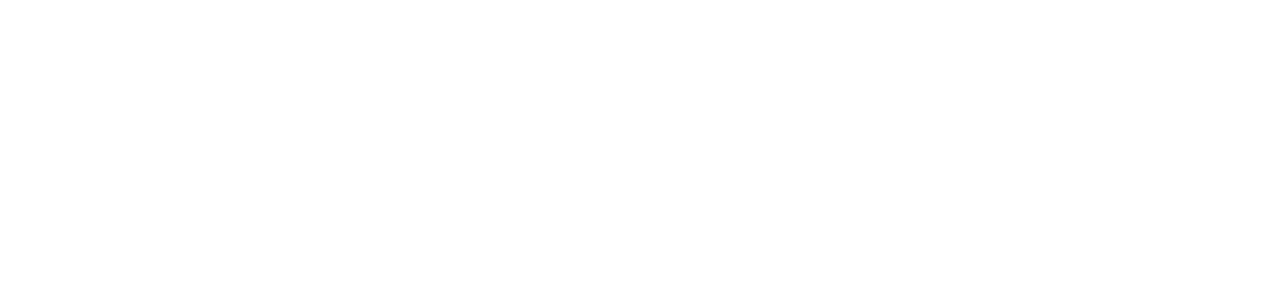
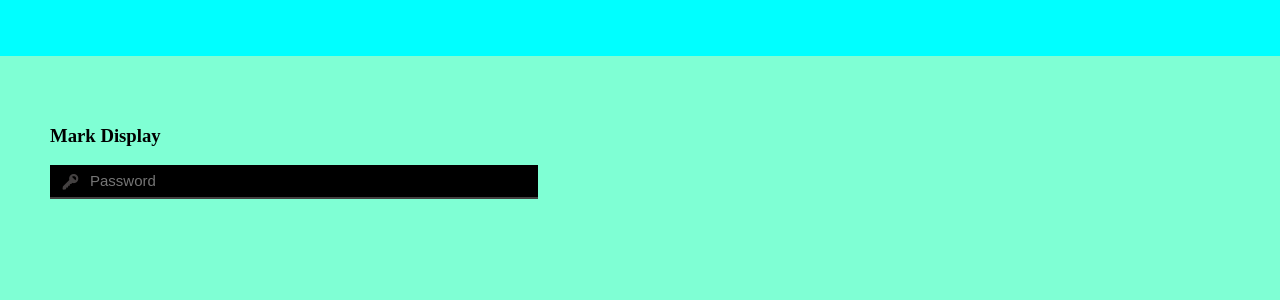
Before and after one commit to sanuanfan/Result-Management-System, a React (Vite) app in the folder frontend/: page /student in a window 1280 px wide. Shown: the top 300 px of the page. Built offline with nearby package versions, Linux system fonts and the light colour scheme.

Commit message:
student page started

```diff
--- a/frontend/src/Screens/Student/HomeStudent.jsx
+++ b/frontend/src/Screens/Student/HomeStudent.jsx
@@ -1,8 +1,22 @@
 import React from 'react'
+import '../Student/student.css'
 
 function HomeStudent() {
   return (
-    <div>
+    <div className='main-container'>
+      <div className="nav-bar">
+
+      </div>
+      <div className="sub-container">
+        <div className="mini-container">
+          <h3>Mark Display</h3>
+          <div className='search'>
+                <input type="password" placeholder='Password' />
+                <i className='bx bxs-key' id='search-icon'></i>
+              </div>
+        </div>
+      </div>
+
 
     </div>
   )
--- /dev/null
+++ b/frontend/src/Screens/Student/student.css
@@ -0,0 +1,46 @@
+.main-container{
+    width: 100%;
+    height: 100vh;
+    background-color: black;
+}
+.nav-bar{
+    height: 7%;
+    width: 100%;
+    background-color: aqua;
+}
+.sub-container{
+    background-color: bisque;
+    width: 100%;
+    height: 93%;
+}
+.mini-container{
+    padding: 50px;
+    background-color: aquamarine;
+    height: 100%;
+    position: fixed;
+    width: 100%;
+
+}
+.search{
+    position: relative;
+}
+.search input{
+    width: 35%;
+    padding: 7px 0px 8px 40px;
+    font-size: 15px;
+    border: none;
+    border-bottom: 2px solid #444141;
+    outline: none;
+    background-color: black;
+    transition: border-color 0.3s;
+    color: white;
+}
+.search i{
+    position: absolute;
+    left: 10px;
+    top: 50%;
+    transform: translateY(-50%);
+    color: #444141;
+    font-size: 20px;
+    transition: color 0.3s,
+}
```
